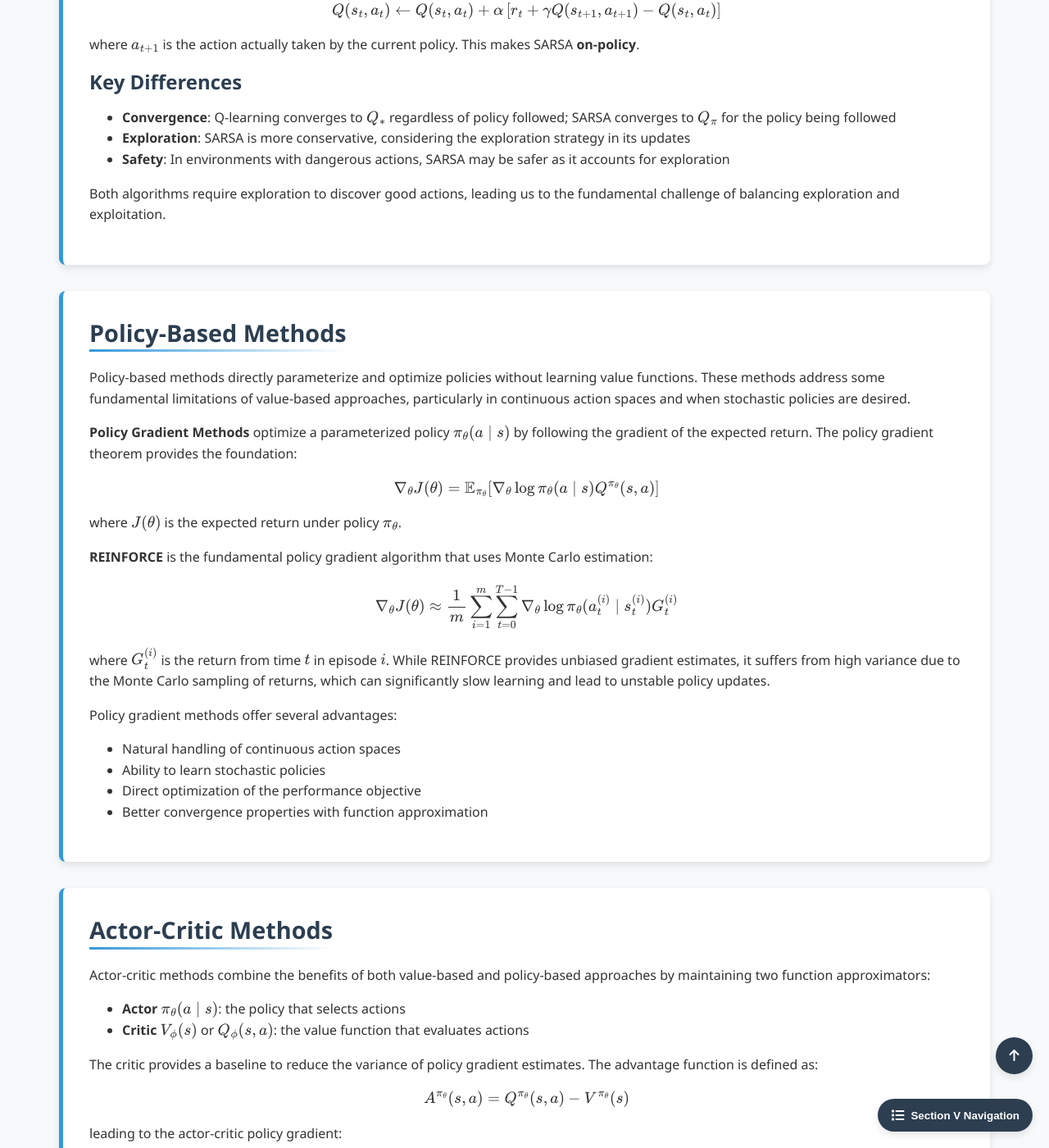
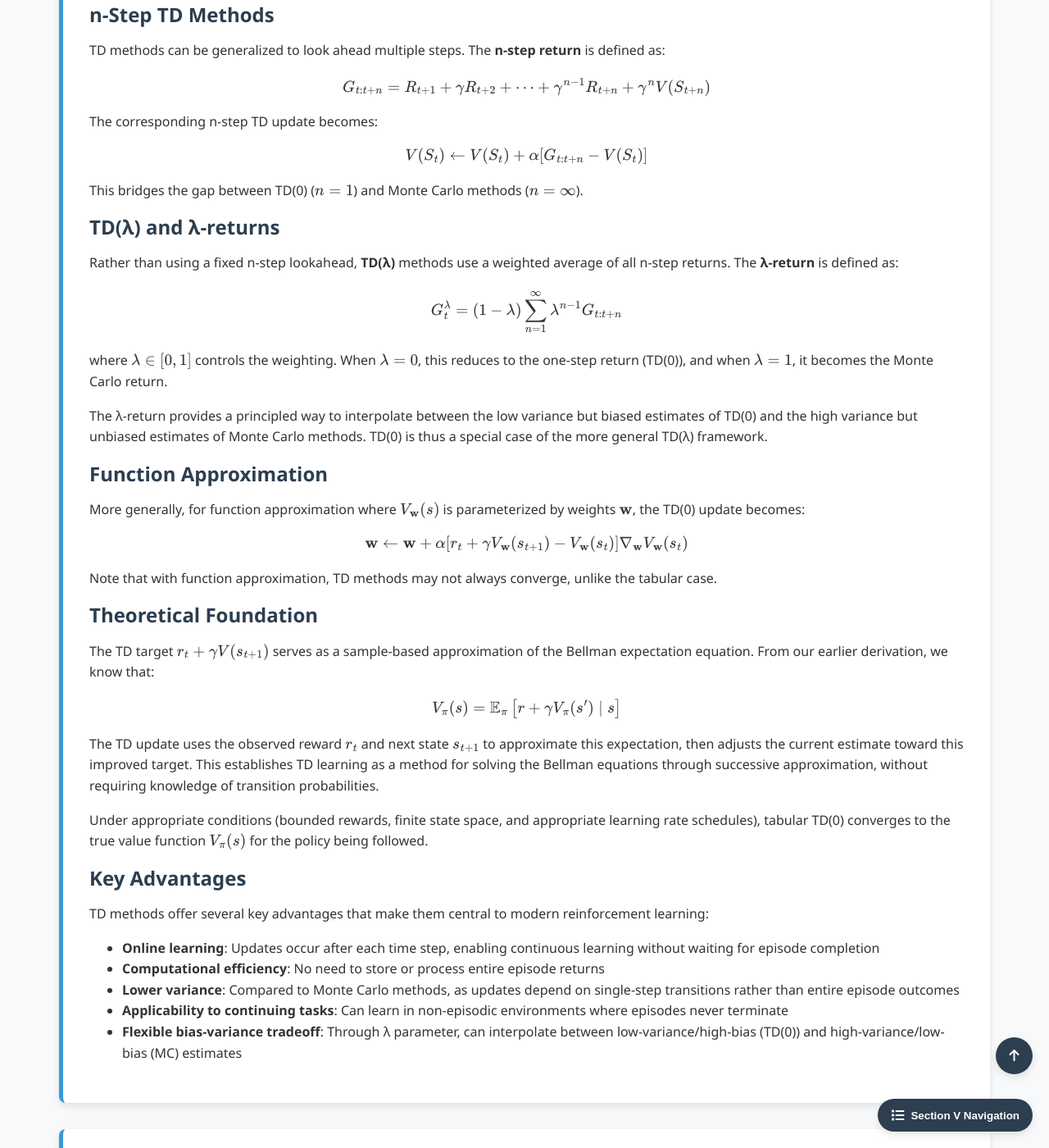
Before and after one commit to Yusukey01/yusukey01.github.io, a Jekyll site: the page built from Mathematics/Machine_learning/intro_RL.html, in a window 1280 px wide and 1400 px high, scrolled down 12925 px. Shown: the whole window at 82% size. Built offline with Jekyll 4.4.1, drawn with Linux system fonts in a browser that asks for light colours; some of the changed text lies outside the part shown.

Commit message:
update RL section

```diff
--- a/Mathematics/Machine_learning/intro_RL.html
+++ b/Mathematics/Machine_learning/intro_RL.html
@@ -760,6 +760,103 @@ uses_python: false
 
             </section>
 
+            <section id="td-learning" class="section-content">
+            <h2>Temporal Difference Learning</h2>
+
+            <p>
+                <strong>Temporal Difference (TD) learning</strong> methods address the limitations of Monte Carlo methods through
+                <strong>bootstrapping</strong> — updating value estimates using single-step transitions plus current estimates
+                of successor states rather than waiting for complete returns. In other words, TD methods incrementally reduce the
+                Bellman error for sampled states by learning from individual transitions rather than complete trajectories.
+            </p>
+
+            <h3>TD(0): One-Step Temporal Difference</h3>
+            <p>
+                The simplest TD method, <strong>TD(0)</strong>, updates value estimates after each single step.
+                Suppose that the agent learns the value function \(V_{\pi}\) for a fixed policy \(\pi\).
+                Given a state transition \((s, a, r, s')\) where \(a \sim \pi(s)\), we update the estimate \(V(s)\) as follows:
+                \[
+                V(s_t) \leftarrow V(s_t) + \alpha \left[ r_t + \gamma V(s_{t+1}) - V(s_t) \right]
+                \]
+                where:
+                <ul style="padding-left: 40px;">
+                <li>\(\alpha \in (0,1]\) is the learning rate</li>
+                <li>\(r_t + \gamma V(s_{t+1})\) is the <strong>TD target</strong></li>
+                <li>\(\delta_t = r_t + \gamma V(s_{t+1}) - V(s_t)\) is the <strong>TD error</strong></li>
+                </ul>
+            </p>
+
+            <h3>n-Step TD Methods</h3>
+            <p>
+                TD methods can be generalized to look ahead multiple steps. The <strong>n-step return</strong> is defined as:
+                \[
+                G_{t:t+n} = R_{t+1} + \gamma R_{t+2} + \cdots + \gamma^{n-1} R_{t+n} + \gamma^n V(S_{t+n})
+                \]
+                The corresponding n-step TD update becomes:
+                \[
+                V(S_t) \leftarrow V(S_t) + \alpha [G_{t:t+n} - V(S_t)]
+                \]
+                This bridges the gap between TD(0) (\(n=1\)) and Monte Carlo methods (\(n=\infty\)).
+            </p>
+
+            <h3>TD(λ) and λ-returns</h3>
+            <p>
+                Rather than using a fixed n-step lookahead, <strong>TD(λ)</strong> methods use a weighted average of all n-step returns.
+                The <strong>λ-return</strong> is defined as:
+                \[
+                G_t^{\lambda} = (1-\lambda) \sum_{n=1}^{\infty} \lambda^{n-1} G_{t:t+n}
+                \]
+                where \(\lambda \in [0,1]\) controls the weighting. When \(\lambda = 0\), this reduces to the one-step return (TD(0)),
+                and when \(\lambda = 1\), it becomes the Monte Carlo return.
+            </p>
+
+            <p>
+                The λ-return provides a principled way to interpolate between the low variance but biased estimates of TD(0)
+                and the high variance but unbiased estimates of Monte Carlo methods. TD(0) is thus a special case of the more general TD(λ) framework.
+            </p>
+
+            <h3>Function Approximation</h3>
+            <p>
+                More generally, for function approximation where \(V_\mathbf{w}(s)\) is parameterized by weights \(\mathbf{w}\),
+                the TD(0) update becomes:
+                \[
+                \mathbf{w} \leftarrow \mathbf{w} + \alpha [ r_t + \gamma V_{\mathbf{w}}(s_{t+1}) - V_{\mathbf{w}}(s_t)]\nabla_{\mathbf{w}}V_{\mathbf{w}}(s_t)
+                \]
+                Note that with function approximation, TD methods may not always converge, unlike the tabular case.
+            </p>
+
+            <h3>Theoretical Foundation</h3>
+            <p>
+                The TD target \(r_t + \gamma V(s_{t+1})\) serves as a sample-based approximation of the Bellman
+                expectation equation. From our earlier derivation, we know that:
+                \[
+                V_{\pi}(s) = \mathbb{E}_{\pi} \left[ r + \gamma V_{\pi}(s') \mid s \right]
+                \]
+                The TD update uses the observed reward \(r_t\) and next state \(s_{t+1}\) to approximate this expectation,
+                then adjusts the current estimate toward this improved target. This establishes TD learning as a method
+                for solving the Bellman equations through successive approximation, without requiring knowledge of
+                transition probabilities.
+            </p>
+
+            <p>
+                Under appropriate conditions (bounded rewards, finite state space, and appropriate learning rate schedules),
+                tabular TD(0) converges to the true value function \(V_{\pi}(s)\) for the policy being followed.
+            </p>
+
+            <h3>Key Advantages</h3>
+            <p>
+                TD methods offer several key advantages that make them central to modern reinforcement learning:
+                <ul style="padding-left: 40px;">
+                <li><strong>Online learning</strong>: Updates occur after each time step, enabling continuous learning without waiting for episode completion</li>
+                <li><strong>Computational efficiency</strong>: No need to store or process entire episode returns</li>
+                <li><strong>Lower variance</strong>: Compared to Monte Carlo methods, as updates depend on single-step transitions rather than entire episode outcomes</li>
+                <li><strong>Applicability to continuing tasks</strong>: Can learn in non-episodic environments where episodes never terminate</li>
+                <li><strong>Flexible bias-variance tradeoff</strong>: Through λ parameter, can interpolate between low-variance/high-bias (TD(0)) and high-variance/low-bias (MC) estimates</li>
+                </ul>
+            </p>
+
+        </section>
+
             <section id="value-based" class="section-content">
                 <h2>Value-Based Methods</h2>
 
```
